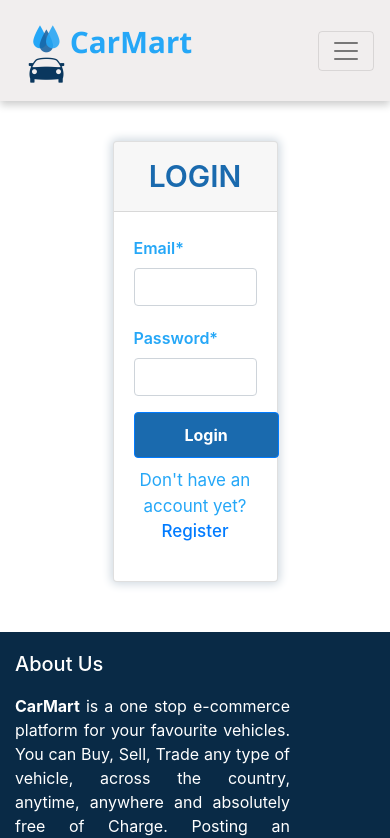
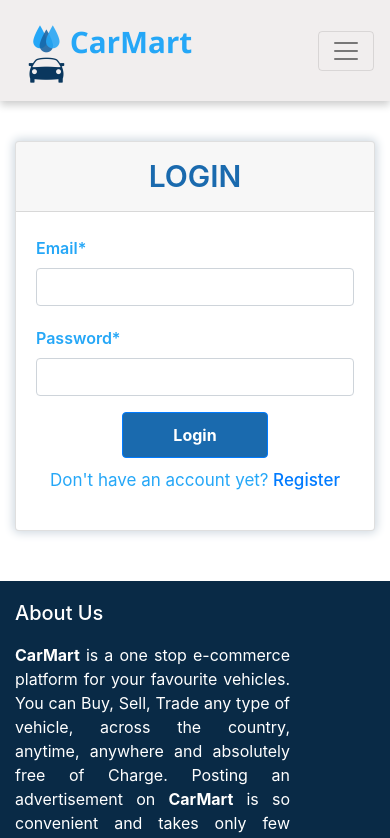
Before and after one commit to binoyPeries/CarMart, a React (Create React App) app: page /login in a window 390 px wide. Shown: the top 838 px of the page. Built offline with nearby package versions, Linux system fonts and the light colour scheme.

Commit message:
login media query

```diff
--- a/src/index.css
+++ b/src/index.css
@@ -169,6 +169,12 @@ code {
   width: 50% !important;
 }
 
+@media only screen and (max-width: 750px) {
+  .login-box{
+    width: 100% !important;
+  }
+}
+
 
 
 /* vehicle preview card */
```
